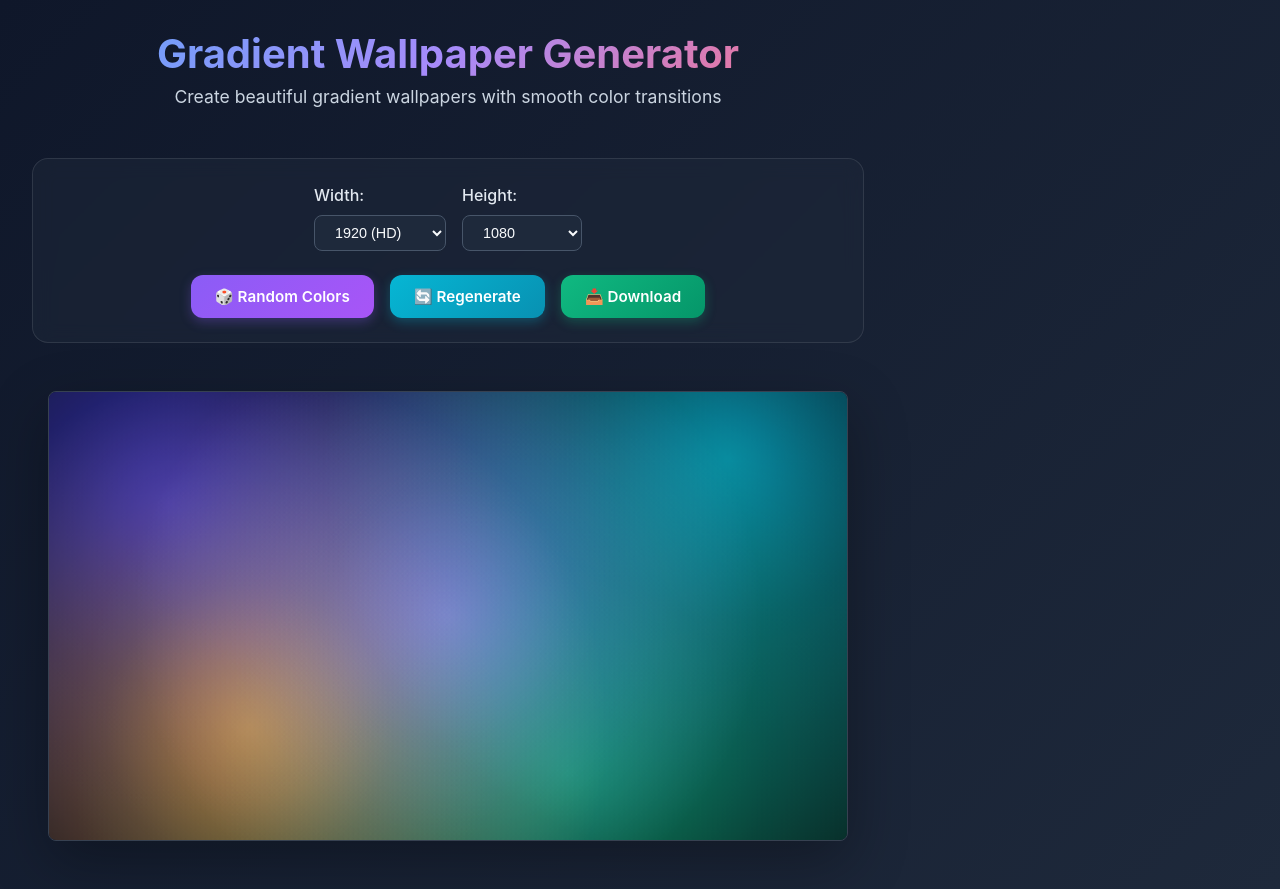
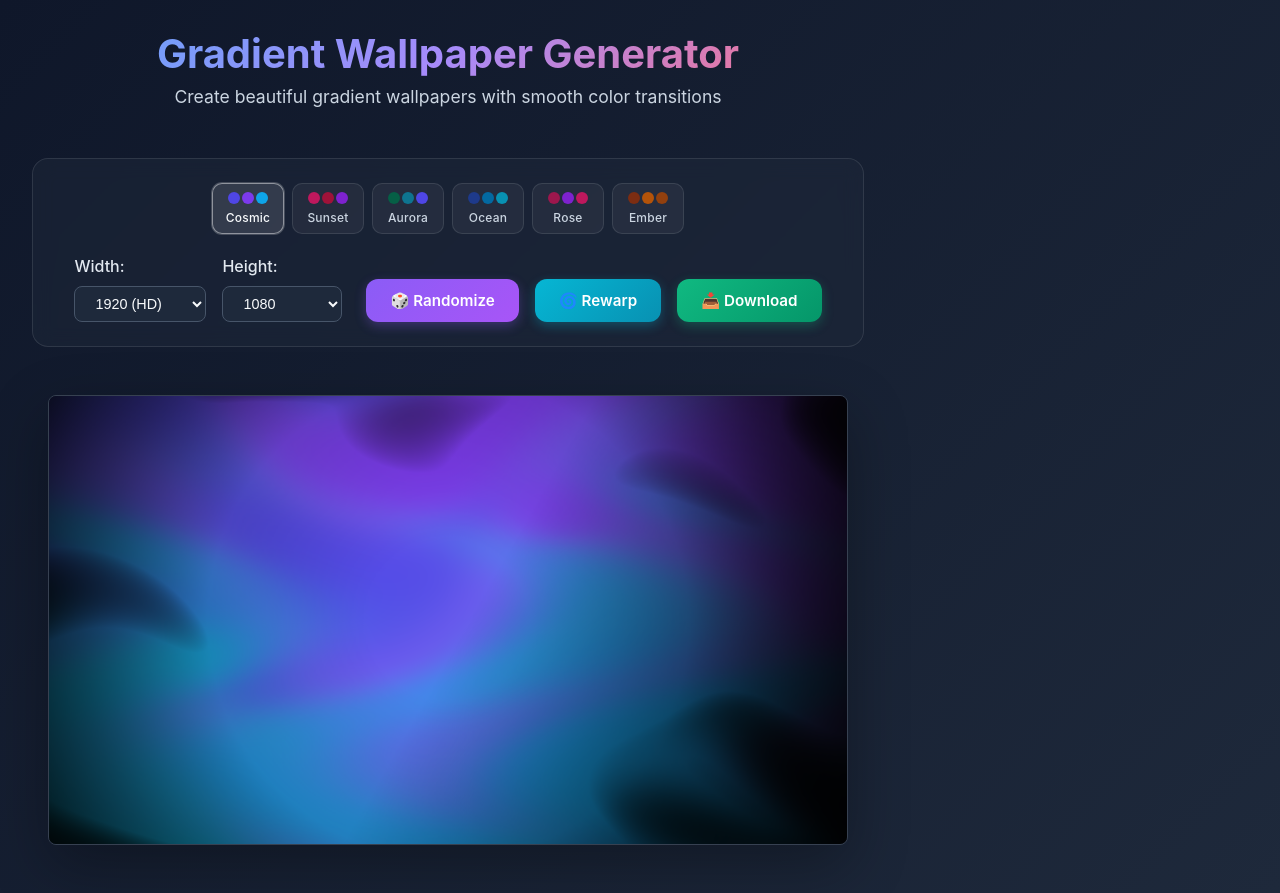
Before and after one commit to ArturHoncharuk/gradient-wallpapper-randomizer, a React (Vite) app: page / in a window 1280 px wide. Built offline with nearby package versions, Linux system fonts and the light colour scheme.

Commit message:
feat: add color palette selection and gradient generation functionality

```diff
--- a/src/App.css
+++ b/src/App.css
@@ -52,7 +52,7 @@ body {
 .controls {
   display: flex;
   flex-direction: column;
-  gap: 1.5rem;
+  gap: 1.25rem;
   align-items: center;
   background: rgba(30, 41, 59, 0.5);
   backdrop-filter: blur(10px);
@@ -61,11 +61,76 @@ body {
   padding: 1.5rem;
 }
 
+/* Palette row */
+.palette-row {
+  display: flex;
+  gap: 0.5rem;
+  flex-wrap: wrap;
+  justify-content: center;
+}
+
+.palette-btn {
+  display: flex;
+  flex-direction: column;
+  align-items: center;
+  gap: 0.35rem;
+  padding: 0.5rem 0.75rem;
+  background: rgba(255, 255, 255, 0.05);
+  border: 1px solid rgba(255, 255, 255, 0.1);
+  border-radius: 10px;
+  cursor: pointer;
+  transition: all 0.2s ease;
+  color: #cbd5e1;
+  font-size: 0.75rem;
+  font-weight: 500;
+  min-width: 72px;
+}
+
+.palette-btn:hover {
+  background: rgba(255, 255, 255, 0.1);
+  border-color: rgba(255, 255, 255, 0.25);
+  transform: translateY(-1px);
+}
+
+.palette-btn.active {
+  background: rgba(255, 255, 255, 0.12);
+  border-color: rgba(255, 255, 255, 0.45);
+  color: #f8fafc;
+  box-shadow: 0 0 0 1px rgba(255,255,255,0.2);
+}
+
+.palette-swatches {
+  display: flex;
+  gap: 2px;
+}
+
+.swatch {
+  width: 12px;
+  height: 12px;
+  border-radius: 50%;
+  display: block;
+}
+
+.palette-label {
+  letter-spacing: 0.02em;
+}
+
+/* Controls bottom row */
+.controls-row {
+  display: flex;
+  gap: 1.5rem;
+  align-items: flex-end;
+  flex-wrap: wrap;
+  justify-content: center;
+  width: 100%;
+}
+
 .dimension-controls {
   display: flex;
   gap: 1rem;
   flex-wrap: wrap;
   justify-content: center;
+  align-items: flex-end;
 }
 
 .dimension-controls label {
--- a/src/App.tsx
+++ b/src/App.tsx
@@ -7,189 +7,219 @@ interface GradientStop {
   size: number;
 }
 
+interface Palette {
+  name: string;
+  colors: string[];
+  leakColor: string; // warm edge streak between light and dark
+}
+
+const PALETTES: Palette[] = [
+  {
+    name: "Cosmic",
+    colors: ["#4f46e5", "#7c3aed", "#0ea5e9", "#06b6d4", "#8b5cf6"],
+    leakColor: "rgba(251,146,60,0.55)",
+  },
+  {
+    name: "Sunset",
+    colors: ["#be185d", "#9f1239", "#7e22ce", "#dc2626", "#c2410c"],
+    leakColor: "rgba(253,186,116,0.6)",
+  },
+  {
+    name: "Aurora",
+    colors: ["#065f46", "#0e7490", "#4f46e5", "#047857", "#0369a1"],
+    leakColor: "rgba(167,243,208,0.45)",
+  },
+  {
+    name: "Ocean",
+    colors: ["#1e3a8a", "#0369a1", "#0891b2", "#1d4ed8", "#075985"],
+    leakColor: "rgba(186,230,253,0.5)",
+  },
+  {
+    name: "Rose",
+    colors: ["#9d174d", "#7e22ce", "#be185d", "#a21caf", "#831843"],
+    leakColor: "rgba(251,207,232,0.55)",
+  },
+  {
+    name: "Ember",
+    colors: ["#7c2d12", "#b45309", "#92400e", "#dc2626", "#78350f"],
+    leakColor: "rgba(253,224,71,0.55)",
+  },
+];
+
 function App() {
   const canvasRef = useRef<HTMLCanvasElement>(null);
 
   const [dimensions, setDimensions] = useState({ width: 1920, height: 1080 });
-  const [gradientStops, setGradientStops] = useState<GradientStop[]>([
-    { color: "#4f46e5", position: { x: 15, y: 25 }, size: 50 },
-    { color: "#06b6d4", position: { x: 85, y: 15 }, size: 45 },
-    { color: "#10b981", position: { x: 65, y: 85 }, size: 55 },
-    { color: "#f59e0b", position: { x: 25, y: 75 }, size: 40 },
-    { color: "#8b5cf6", position: { x: 50, y: 50 }, size: 35 },
-  ]);
+  const [warpSeed, setWarpSeed] = useState(0);
+  const [activePalette, setActivePalette] = useState<Palette>(PALETTES[0]);
+  const [gradientStops, setGradientStops] = useState<GradientStop[]>(() =>
+    makeStops(PALETTES[0].colors)
+  );
 
-  const generateRandomColor = () => {
-    const colors = [
-      "#4f46e5",
-      "#06b6d4",
-      "#10b981",
-      "#f59e0b",
-      "#ef4444",
-      "#ec4899",
-      "#8b5cf6",
-      "#0891b2",
-      "#84cc16",
-      "#f97316",
-      "#6366f1",
-      "#14b8a6",
-      "#f43f5e",
-      "#a855f7",
-      "#22d3ee",
-      "#65a30d",
-      "#eab308",
-      "#3b82f6",
-      "#9333ea",
-      "#059669",
-      "#dc2626",
-      "#be185d",
-      "#7c2d12",
-      "#1e40af",
+  function makeStops(colors: string[]): GradientStop[] {
+    const positions = [
+      { x: 15, y: 25 }, { x: 85, y: 15 }, { x: 65, y: 85 },
+      { x: 25, y: 75 }, { x: 50, y: 50 },
     ];
-    return colors[Math.floor(Math.random() * colors.length)];
-  };
+    return colors.slice(0, 5).map((color, i) => ({
+      color,
+      position: positions[i],
+      size: 55 + i * 3,
+    }));
+  }
 
-  const generateRandomGradient = useCallback(() => {
+  const randomizeStops = useCallback((palette: Palette) => {
+    const numStops = 4 + Math.floor(Math.random() * 3);
     const newStops: GradientStop[] = [];
-    const numStops = 4 + Math.floor(Math.random() * 2); // 4-5 stops for better coverage
-
     for (let i = 0; i < numStops; i++) {
+      const color = palette.colors[Math.floor(Math.random() * palette.colors.length)];
       newStops.push({
-        color: generateRandomColor(),
-        position: {
-          x: Math.random() * 100,
-          y: Math.random() * 100,
-        },
-        size: 35 + Math.random() * 25, // 35-60% size for better blending
+        color,
+        position: { x: Math.random() * 100, y: Math.random() * 100 },
+        size: 45 + Math.random() * 40,
       });
     }
-
     setGradientStops(newStops);
+    setWarpSeed(Math.random() * 100);
   }, []);
 
-  // Memoize color conversions to avoid repeated parsing
+  const selectPalette = useCallback((palette: Palette) => {
+    setActivePalette(palette);
+    setGradientStops(makeStops(palette.colors));
+    setWarpSeed(Math.random() * 100);
+  }, []);
+
   const processedStops = useMemo(() => {
     return gradientStops.map((stop) => {
       const hex = stop.color.replace("#", "");
       return {
         ...stop,
-        r: parseInt(hex.substr(0, 2), 16),
-        g: parseInt(hex.substr(2, 2), 16),
-        b: parseInt(hex.substr(4, 2), 16),
+        r: parseInt(hex.substring(0, 2), 16),
+        g: parseInt(hex.substring(2, 4), 16),
+        b: parseInt(hex.substring(4, 6), 16),
       };
     });
   }, [gradientStops]);
+
+  const renderToCanvas = useCallback(
+    (canvas: HTMLCanvasElement) => {
+      const ctx = canvas.getContext("2d");
+      if (!ctx) return;
+
+      const w = canvas.width;
+      const h = canvas.height;
+
+      // ── Phase 1: domain-warped Gaussian RBF gradient (pixel loop) ─────────
+      const imageData = ctx.createImageData(w, h);
+      const data = imageData.data;
+
+      const s = warpSeed;
+      const warpAmt1 = 0.22;
+      const warpAmt2 = 0.14;
+      const freq1 = Math.PI * 2 * 1.4;
+      const freq2 = Math.PI * 2 * 2.3;
+
+      for (let py = 0; py < h; py++) {
+        const ny = py / h;
+        for (let px = 0; px < w; px++) {
+          const nx = px / w;
+
+          // Two-pass domain warp — bends color regions into organic curves
+          const wx1 = nx + warpAmt1 * Math.sin(ny * freq1 + s * 0.7 + 0.5);
+          const wy1 = ny + warpAmt1 * Math.sin(nx * freq1 + s * 0.5 + 1.2);
+          const wx2 = wx1 + warpAmt2 * Math.sin(wy1 * freq2 + s * 1.1 + 2.1);
+          const wy2 = wy1 + warpAmt2 * Math.sin(wx1 * freq2 + s * 0.9 + 0.8);
+
+          let r = 0, g = 0, b = 0, totalW = 1e-10;
+          for (const stop of processedStops) {
+            const dx = wx2 - stop.position.x / 100;
+            const dy = wy2 - stop.position.y / 100;
+            const spread = (stop.size / 100) * 0.42;
+            const w_ = Math.exp(-(dx * dx + dy * dy) / (2 * spread * spread));
+            r += stop.r * w_;
+            g += stop.g * w_;
+            b += stop.b * w_;
+            totalW += w_;
+          }
+
+          const brightness = Math.min(1, Math.pow(totalW * 1.8, 0.65));
+          const idx = (py * w + px) * 4;
+          data[idx]     = (r / totalW) * brightness;
+          data[idx + 1] = (g / totalW) * brightness;
+          data[idx + 2] = (b / totalW) * brightness;
+          data[idx + 3] = 255;
+        }
+      }
+
+      ctx.putImageData(imageData, 0, 0);
+
+      // ── Phase 2: radial vignette — deep dark corners ──────────────────────
+      ctx.globalCompositeOperation = "multiply";
+      const cx = w / 2, cy = h / 2;
+      const innerR = Math.min(w, h) * 0.18;
+      const outerR = Math.sqrt(cx * cx + cy * cy) * 1.05;
+      const vignette = ctx.createRadialGradient(cx, cy, innerR, cx, cy, outerR);
+      vignette.addColorStop(0, "rgba(255,255,255,1)");
+      vignette.addColorStop(0.4, "rgba(210,210,210,0.97)");
+      vignette.addColorStop(0.72, "rgba(80,80,80,0.88)");
+      vignette.addColorStop(1, "rgba(0,0,0,0.93)");
+      ctx.fillStyle = vignette;
+      ctx.fillRect(0, 0, w, h);
+
+      // ── Phase 4: diagonal dark sweep — cinematic composition ─────────────
+      ctx.globalCompositeOperation = "multiply";
+      const diag = ctx.createLinearGradient(0, 0, w, h);
+      diag.addColorStop(0, "rgba(255,255,255,1)");
+      diag.addColorStop(0.52, "rgba(255,255,255,1)");
+      diag.addColorStop(1, "rgba(4,4,4,0.82)");
+      ctx.fillStyle = diag;
+      ctx.fillRect(0, 0, w, h);
+
+      ctx.globalCompositeOperation = "source-over";
+    },
+    [processedStops, warpSeed]
+  );
 
   const drawGradient = useCallback(() => {
     const canvas = canvasRef.current;
     if (!canvas) return;
 
+    const dpr = Math.min(window.devicePixelRatio || 1, 2);
+    const cssW = Math.min(dimensions.width, 800);
+    const cssH = Math.min(dimensions.height, 450);
+
+    canvas.width = cssW * dpr;
+    canvas.height = cssH * dpr;
+    canvas.style.width = cssW + "px";
+    canvas.style.height = cssH + "px";
+
     const ctx = canvas.getContext("2d");
     if (!ctx) return;
-
-    // Use lower DPI for preview to improve performance
-    const dpr = Math.min(window.devicePixelRatio || 1, 2); // Cap at 2x for performance
-
-    // Set actual canvas size in memory
-    canvas.width = dimensions.width * dpr;
-    canvas.height = dimensions.height * dpr;
-
-    // Scale the canvas back down using CSS
-    canvas.style.width = Math.min(dimensions.width, 800) + "px";
-    canvas.style.height = Math.min(dimensions.height, 450) + "px";
-
-    // Scale the drawing context
     ctx.scale(dpr, dpr);
 
-    // Work with logical dimensions
-    const logicalWidth = dimensions.width;
-    const logicalHeight = dimensions.height;
+    const offscreen = document.createElement("canvas");
+    offscreen.width = cssW;
+    offscreen.height = cssH;
+    renderToCanvas(offscreen);
+    ctx.drawImage(offscreen, 0, 0, cssW, cssH);
+  }, [renderToCanvas, dimensions]);
 
-    // Clear and set base color
-    ctx.fillStyle = "#050911";
-    ctx.fillRect(0, 0, logicalWidth, logicalHeight);
-
-    // Simplified two-layer approach for better performance
-    ctx.globalCompositeOperation = "screen";
-
-    // Main gradient layer - simplified
-    processedStops.forEach((stop) => {
-      const x = (stop.position.x / 100) * logicalWidth;
-      const y = (stop.position.y / 100) * logicalHeight;
-      const radius = (stop.size / 50) * Math.min(logicalWidth, logicalHeight);
-
-      const radialGradient = ctx.createRadialGradient(x, y, 0, x, y, radius);
-      radialGradient.addColorStop(
-        0,
-        `rgba(${stop.r}, ${stop.g}, ${stop.b}, 0.6)`
-      );
-      radialGradient.addColorStop(
-        0.4,
-        `rgba(${stop.r}, ${stop.g}, ${stop.b}, 0.3)`
-      );
-      radialGradient.addColorStop(
-        0.8,
-        `rgba(${stop.r}, ${stop.g}, ${stop.b}, 0.1)`
-      );
-      radialGradient.addColorStop(
-        1,
-        `rgba(${stop.r}, ${stop.g}, ${stop.b}, 0)`
-      );
-
-      ctx.fillStyle = radialGradient;
-      ctx.fillRect(0, 0, logicalWidth, logicalHeight);
-    });
-
-    // Secondary layer for depth - much simpler
-    ctx.globalCompositeOperation = "overlay";
-    processedStops.forEach((stop) => {
-      const x = (stop.position.x / 100) * logicalWidth;
-      const y = (stop.position.y / 100) * logicalHeight;
-      const radius = (stop.size / 70) * Math.min(logicalWidth, logicalHeight);
-
-      const radialGradient = ctx.createRadialGradient(
-        x,
-        y,
-        radius * 0.1,
-        x,
-        y,
-        radius
-      );
-      radialGradient.addColorStop(
-        0,
-        `rgba(${stop.r}, ${stop.g}, ${stop.b}, 0.2)`
-      );
-      radialGradient.addColorStop(
-        0.6,
-        `rgba(${stop.r}, ${stop.g}, ${stop.b}, 0.05)`
-      );
-      radialGradient.addColorStop(
-        1,
-        `rgba(${stop.r}, ${stop.g}, ${stop.b}, 0)`
-      );
-
-      ctx.fillStyle = radialGradient;
-      ctx.fillRect(0, 0, logicalWidth, logicalHeight);
-    });
-
-    ctx.globalCompositeOperation = "source-over";
-  }, [processedStops, dimensions]);
-
-  const downloadWallpaper = () => {
-    const canvas = canvasRef.current;
-    if (!canvas) return;
+  const downloadWallpaper = useCallback(() => {
+    const offscreen = document.createElement("canvas");
+    offscreen.width = dimensions.width;
+    offscreen.height = dimensions.height;
+    renderToCanvas(offscreen);
 
     const link = document.createElement("a");
     link.download = `gradient-wallpaper-${dimensions.width}x${dimensions.height}.png`;
-    link.href = canvas.toDataURL();
+    link.href = offscreen.toDataURL("image/png");
     link.click();
-  };
+  }, [renderToCanvas, dimensions]);
 
-  // Draw gradient when component mounts or when stops change (with debouncing)
   useEffect(() => {
     const timer = setTimeout(() => {
       requestAnimationFrame(drawGradient);
-    }, 150); // Slightly longer debounce for better performance
+    }, 100);
     return () => clearTimeout(timer);
   }, [drawGradient]);
 
@@ -197,22 +227,36 @@ function App() {
     <div className="app">
       <div className="header">
         <h1>Gradient Wallpaper Generator</h1>
-        <p>
-          Create beautiful gradient wallpapers with smooth color transitions
-        </p>
+        <p>Create beautiful gradient wallpapers with smooth color transitions</p>
       </div>
 
       <div className="controls">
+        <div className="palette-row">
+          {PALETTES.map((palette) => (
+            <button
+              key={palette.name}
+              className={`palette-btn ${activePalette.name === palette.name ? "active" : ""}`}
+              onClick={() => selectPalette(palette)}
+              title={palette.name}
+            >
+              <span className="palette-swatches">
+                {palette.colors.slice(0, 3).map((c) => (
+                  <span key={c} className="swatch" style={{ background: c }} />
+                ))}
+              </span>
+              <span className="palette-label">{palette.name}</span>
+            </button>
+          ))}
+        </div>
+
+        <div className="controls-row">
           <div className="dimension-controls">
             <label>
               Width:
               <select
                 value={dimensions.width}
                 onChange={(e) =>
-                setDimensions((prev) => ({
-                  ...prev,
-                  width: parseInt(e.target.value),
-                }))
+                  setDimensions((prev) => ({ ...prev, width: parseInt(e.target.value) }))
                 }
               >
                 <option value={1920}>1920 (HD)</option>
@@ -225,10 +269,7 @@ function App() {
               <select
                 value={dimensions.height}
                 onChange={(e) =>
-                setDimensions((prev) => ({
-                  ...prev,
-                  height: parseInt(e.target.value),
-                }))
+                  setDimensions((prev) => ({ ...prev, height: parseInt(e.target.value) }))
                 }
               >
                 <option value={1080}>1080</option>
@@ -239,15 +280,16 @@ function App() {
           </div>
 
           <div className="action-buttons">
-          <button onClick={generateRandomGradient} className="random-btn">
-            🎲 Random Colors
+            <button onClick={() => randomizeStops(activePalette)} className="random-btn">
+              🎲 Randomize
             </button>
-          <button onClick={drawGradient} className="generate-btn">
-            🔄 Regenerate
+            <button onClick={() => setWarpSeed(Math.random() * 100)} className="generate-btn">
+              🌀 Rewarp
             </button>
             <button onClick={downloadWallpaper} className="download-btn">
               📥 Download
             </button>
+          </div>
         </div>
       </div>
 
```
Lines whose indentation alone changed are shown as unchanged.
